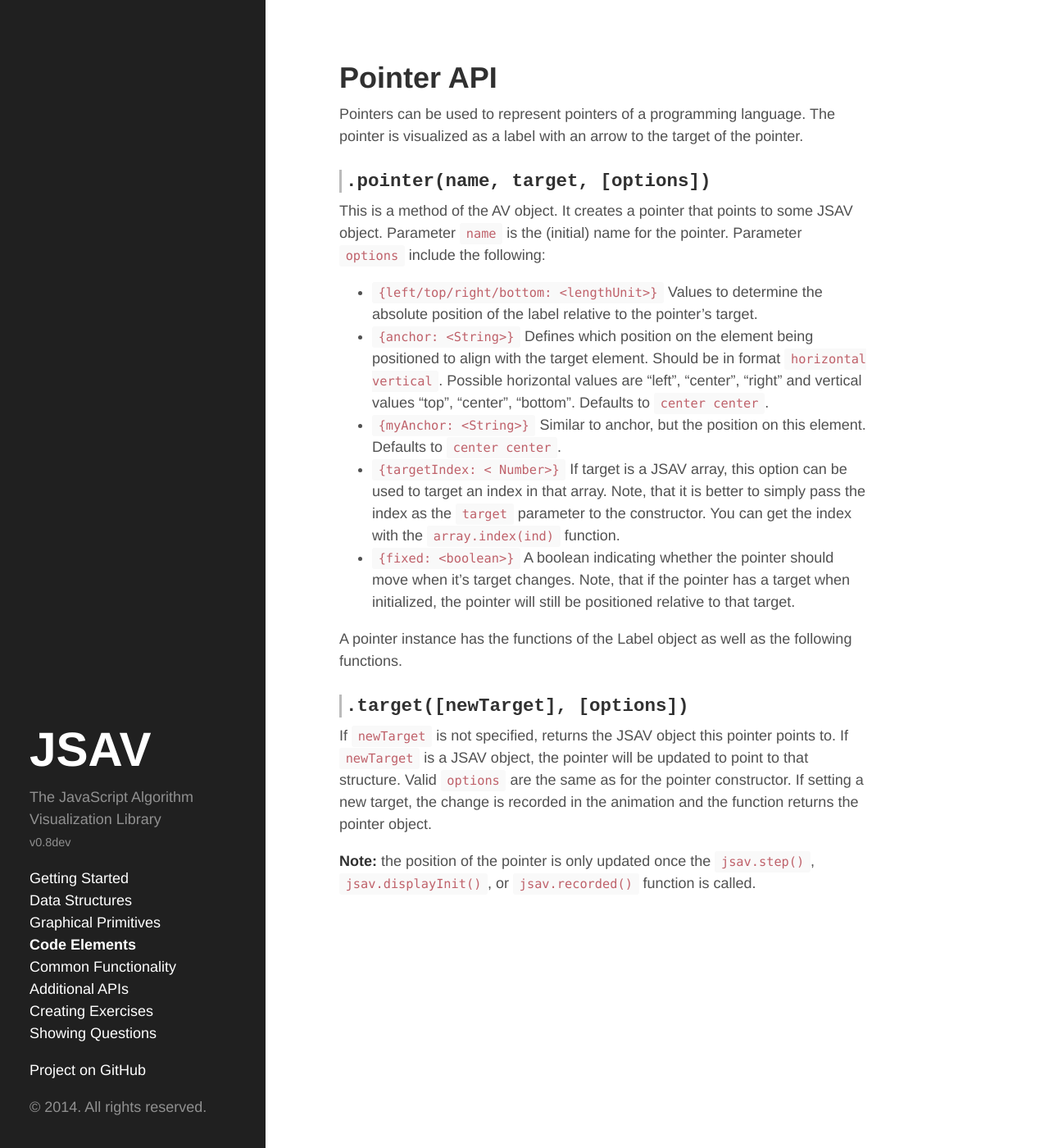
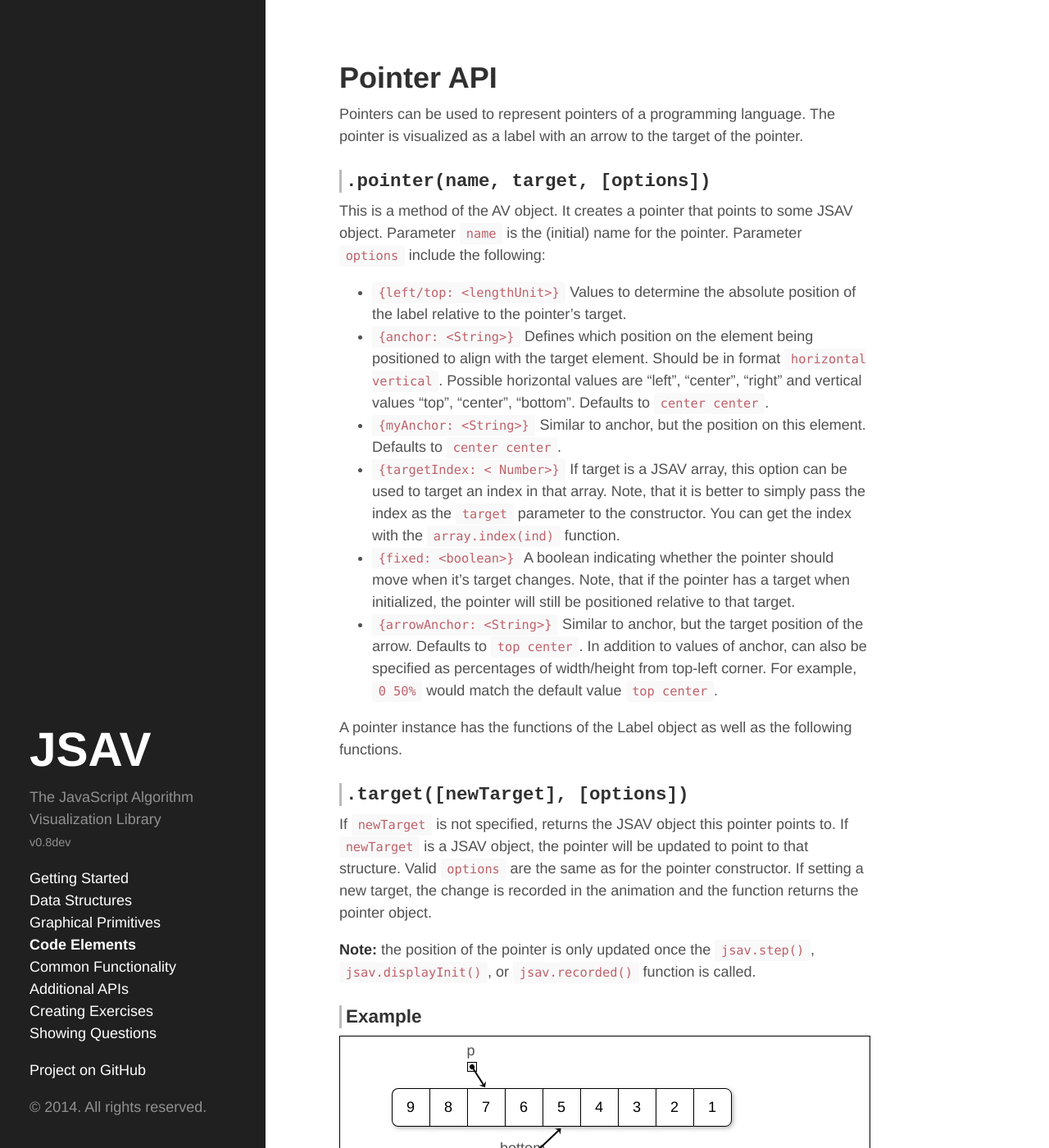
Before and after one commit to vkaravir/JSAV, a Jekyll site: the page built from codeelements/pointers.md, in a window 1280 px wide and 1400 px high. Shown: the whole window at 82% size. Built offline with Jekyll 4.4.1, drawn with Linux system fonts in a browser that asks for light colours; Markdown is read by kramdown in place of the engine named in the settings.

Commit message:
Documented the pointer arrowAnchor option; added pointer example; updated JSAV

````diff
--- a/codeelements/pointers.md
+++ b/codeelements/pointers.md
@@ -11,7 +11,7 @@ Pointers can be used to represent pointers of a programming language. The pointe
 This is a method of the AV object. It creates a pointer that points to some JSAV object.
 Parameter ```name``` is the (initial) name for the pointer. Parameter ```options``` include the following:
 
- * ```{left/top/right/bottom: <lengthUnit>}``` Values to determine the absolute position of the label relative to the pointer's target.
+ * ```{left/top: <lengthUnit>}``` Values to determine the absolute position of the label relative to the pointer's target.
  * ```{anchor: <String>}``` Defines which position on the element being positioned to align with the target element. Should be in
   format ```horizontal vertical```. Possible horizontal values are "left", "center", "right" and vertical values "top", "center", "bottom". Defaults to ```center center```.
  * ```{myAnchor: <String>}``` Similar to anchor, but the position on this element. Defaults to ```center center```.
@@ -21,6 +21,9 @@ Parameter ```name``` is the (initial) name for the pointer. Parameter ```options
  * ```{fixed: <boolean>}``` A boolean indicating whether the pointer should move when it's target changes.
   Note, that if the pointer has a target when initialized, the pointer will still be positioned
   relative to that target.
+ * ```{arrowAnchor: <String>}``` Similar to anchor, but the target position of the arrow. Defaults to ```top center```.
+  In addition to values of anchor, can also be specified as percentages of width/height from top-left corner. For example,
+  ```0 50%``` would match the default value ```top center```.
 
 A pointer instance has the functions of the Label object as well as the following functions.
 
@@ -33,3 +36,22 @@ If ```newTarget``` is not specified, returns the JSAV object this pointer points
 
 **Note:** the position of the pointer is only updated once the ```jsav.step()```,
   ```jsav.displayInit()```, or ```jsav.recorded()``` function is called.
+
+### Example
+<div id="pointerExample" class="jsavexample"></div>
+<script>
+(function() {
+  var jsav = new JSAV("pointerExample"),
+      arr = jsav.ds.array([9, 8, 7, 6, 5, 4, 3, 2, 1],
+                          {left: 50, top: 50});
+  var pointer = jsav.pointer("p", arr.index(2)),
+      pointerBottom = jsav.pointer("bottom", arr,
+                             { anchor: "center bottom",
+                               myAnchor: "right top",
+                               top: 10,
+                               left: -20,
+                               arrowAnchor: "center bottom"
+                             });
+  jsav.displayInit();
+}());
+</script>
````
Also changed, not shown: public/jsav/JSAV-min.js.
